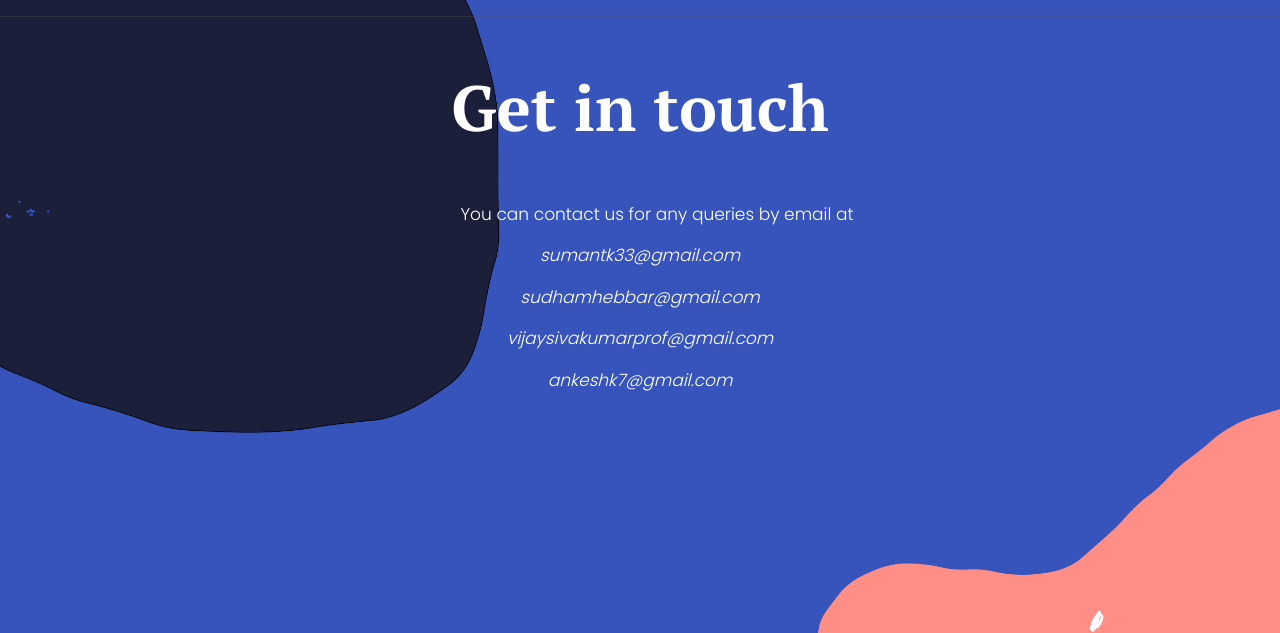
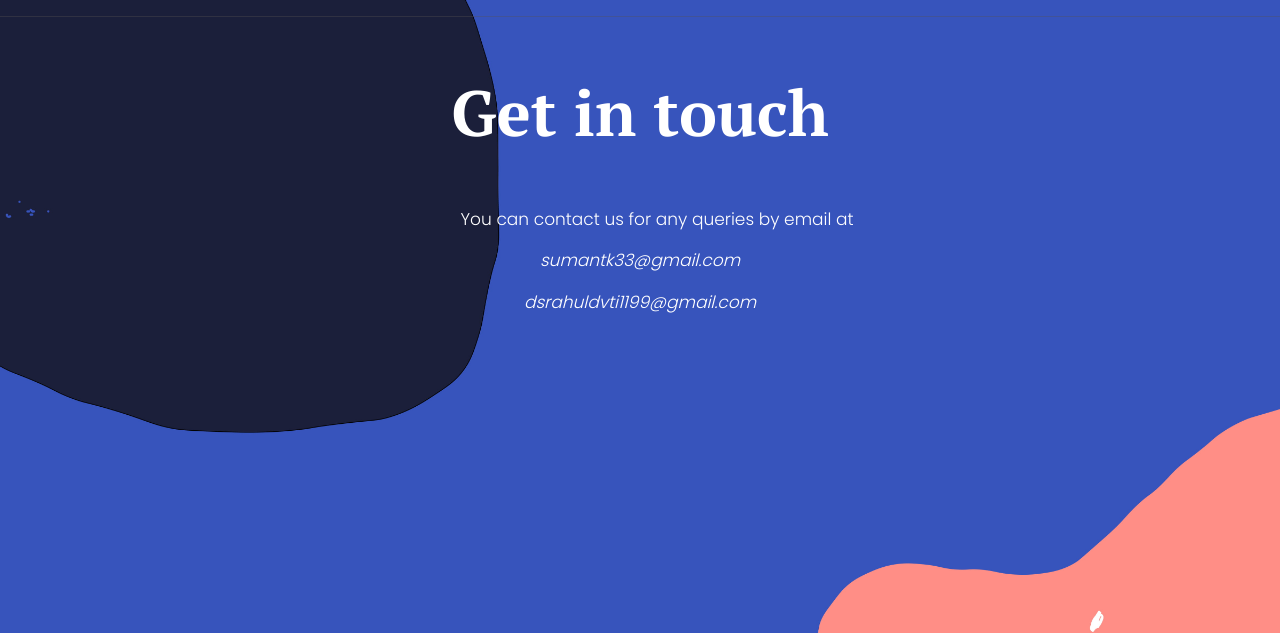
Before and after one commit to sumantk33/StegaCrypt, a Flask app: page /contact in a window 1280 px wide. Shown: the part 69-702 px from the top of the page. Run offline with Flask 2, Linux system fonts and the light colour scheme; some libraries are stand-ins or nearby versions; some web fonts are replaced.

Commit message:
Update contact page

```diff
--- a/templates/contact.html
+++ b/templates/contact.html
@@ -13,9 +13,7 @@
         <p><span id="p1" style="padding-left: 2em;">You</span> can contact us for any queries by email at </p>
         <div class="email">
             <p>sumantk33@gmail.com</p>
-            <p>sudhamhebbar@gmail.com</p>
-            <p>vijaysivakumarprof@gmail.com</p>
-            <p>ankeshk7@gmail.com</p>
+            <p>dsrahuldvti1199@gmail.com</p>
         </div>
     </div>
 </div>
```
